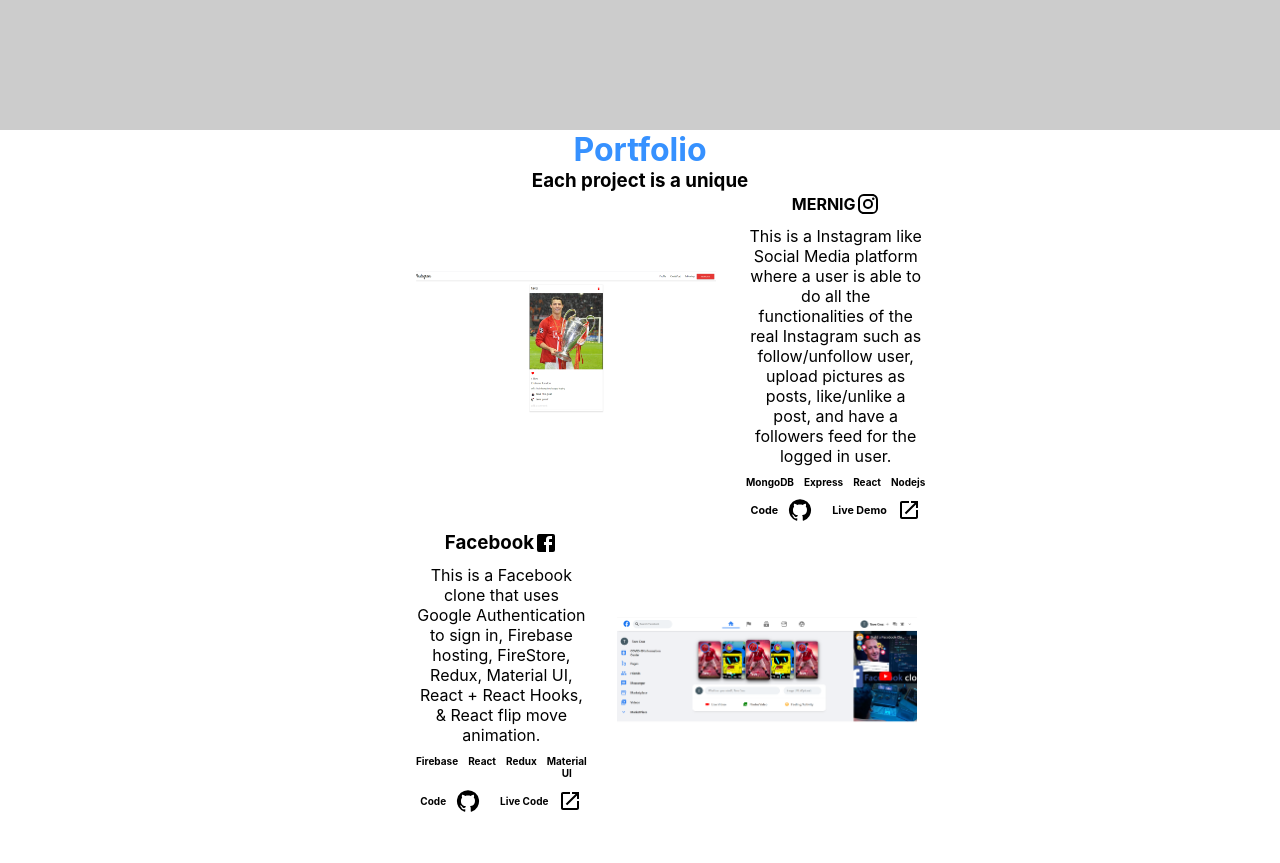
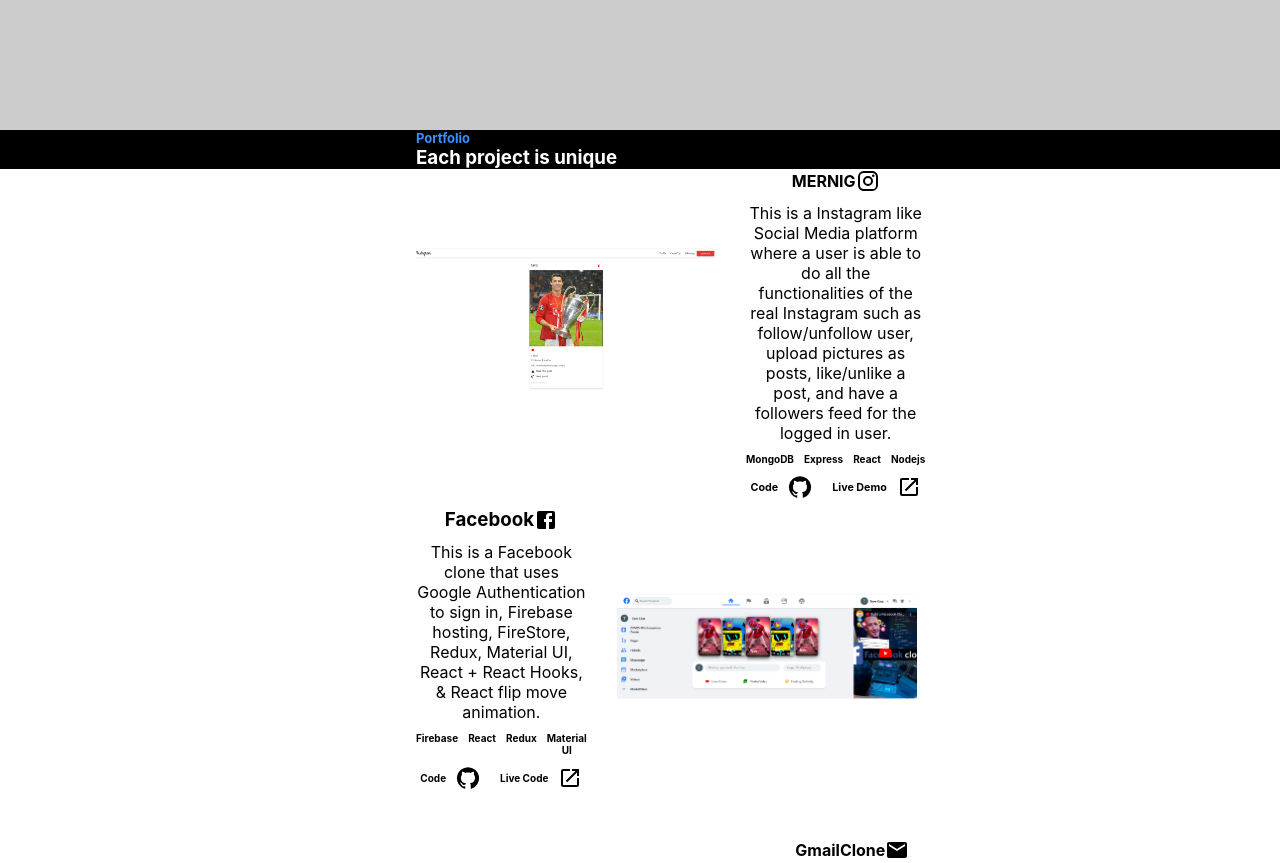
Before and after one commit to 1tav0/portfolio, a React (Create React App) app: page / in a window 1280 px wide. Shown: the part 2440-3303 px from the top of the page. Built offline with nearby package versions, Linux system fonts and the light colour scheme.

Commit message:
modify projects component title

```diff
--- a/src/components/Projects.css
+++ b/src/components/Projects.css
@@ -1,21 +1,33 @@
 .projects__title{
     color: #3691FF;
-    font-size: xx-large;
+    font-size: small;
 }
 
+.projects__wrapper__content{
+    display: flex;
+    flex-direction: row;
+}
+
+.projects__wrapper__content>h3{
+    font-size: medium;
+}
 .projects__wrapper{
     /* background-color: red; */
     display: flex;
     flex-direction: column;
 }
 
+.projects__wrapper__parent{
+    background-color: black;
+    display: flex;
+    justify-content: center;
+}
+
 .projects__wrapper__content{
     display: flex;
     flex-direction: column;
-    align-items: center;
+    /* background-color: black; */
+    width: 35%;
+    color: white;
+
 }
-
-.projects__card{
-    display: flex;
-    background-color: green;
-}
--- a/src/components/Projects.js
+++ b/src/components/Projects.js
@@ -27,13 +27,19 @@
   return (
     <section id="projects">
       <div className='projects__wrapper'>
+        <div className="projects__wrapper__parent">
           <div className="projects__wrapper__content">
+            <div className="projects__title">
               <h5 className='projects__title'>
                 Portfolio
               </h5>
+            </div>
+            <div className="projects__intro">
               <h3>
-            Each project is a unique
+                Each project is unique
               </h3>
+            </div>
+          </div>
         </div>
         <ProjectCard photo={MERNIG} title="MERNIG" icon={<InstagramIcon />}
           description = "This is a Instagram like Social Media platform where a user is able to do all the functionalities of the real Instagram such as follow/unfollow user, upload pictures as posts, like/unlike a post, and have a followers feed for the logged in user."
```
Lines whose indentation alone changed are shown as unchanged.
